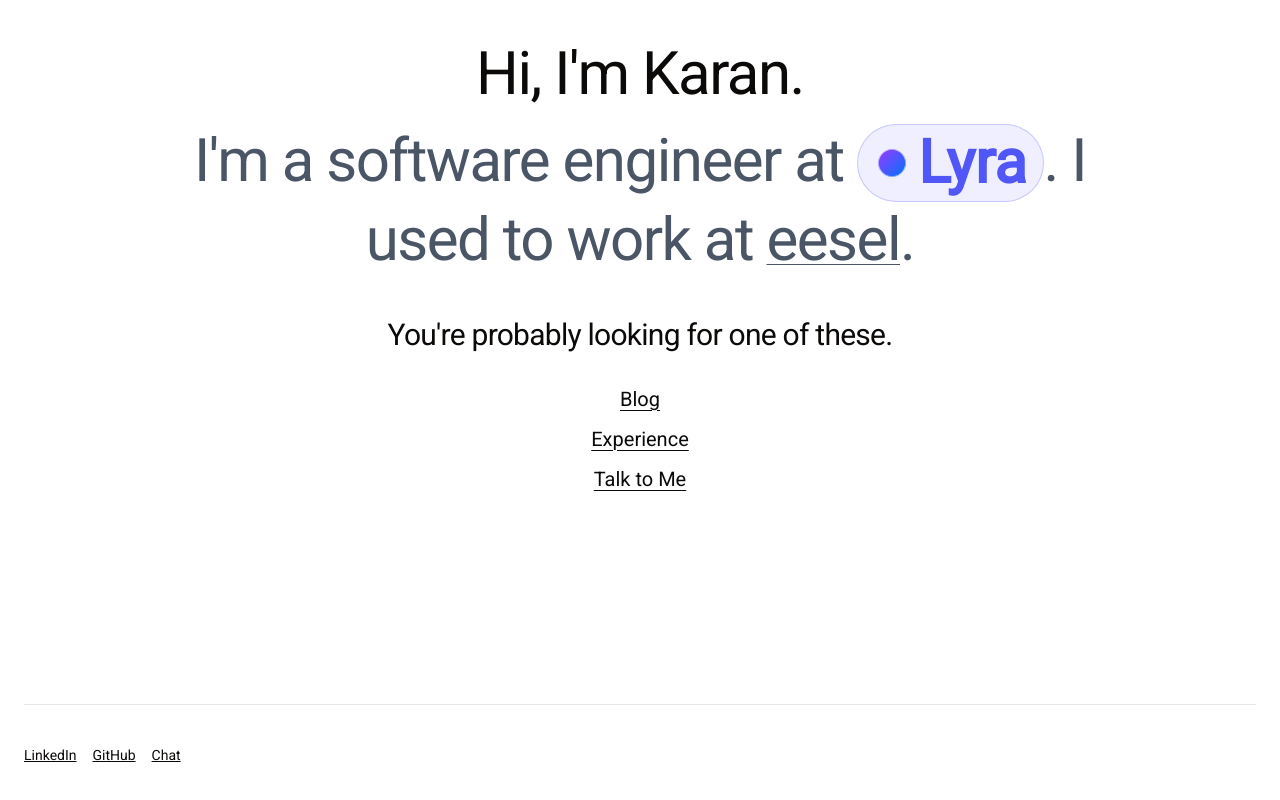
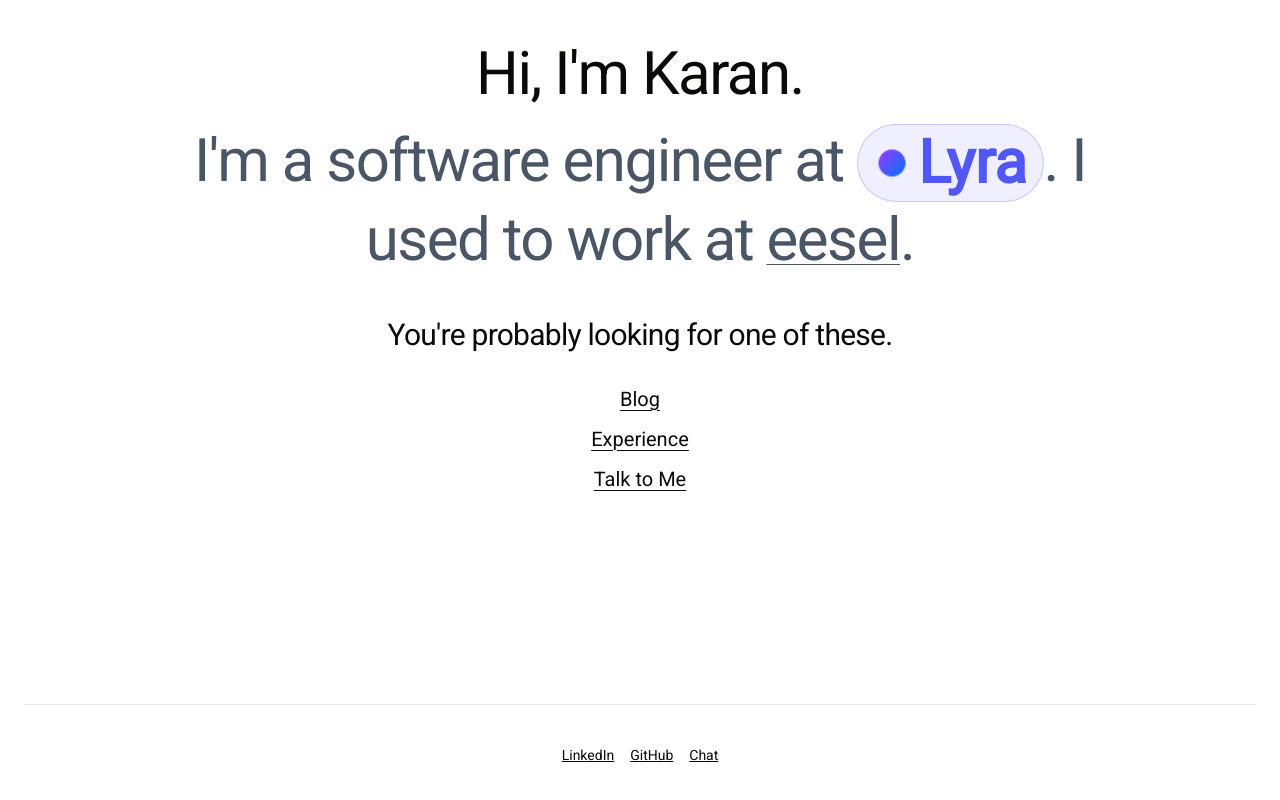
Before and after one commit to KaranJayakumar/portfolio, a Next.js app: page / in a window 1280 px wide. Shown: the part 200-1000 px from the top of the page. Built offline with nearby package versions, Linux system fonts and the light colour scheme.

Commit message:
Center align footer

```diff
--- a/app/_components/layout/Footer.tsx
+++ b/app/_components/layout/Footer.tsx
@@ -1,7 +1,7 @@
 export const Footer = () => {
   return (
-      <div className="font-normal flex-col text-sm pt-[40px] mt-[40px] border-t border-gray-200 pb-8" id="footer">
-        <p className="pb-[8px] gap-x-4 flex">
+      <div className="flex flex-col items-center text-center font-normal text-sm pt-[40px] mt-[40px] border-t border-gray-200 pb-8" id="footer">
+        <p className="flex justify-center gap-x-4 pb-[8px]">
           <a href="https://www.linkedin.com/in/karan-jayakumar-v2048/" className="underline hover:text-gray-600">LinkedIn</a>
           <a href="https://github.com/KaranJayakumar" className="underline hover:text-gray-600">GitHub</a>
           <a href="https://calendar.app.google/4Vr8TfsNmLjUEPTc9" target="_blank" className="underline hover:text-gray-600">Chat</a>
```
